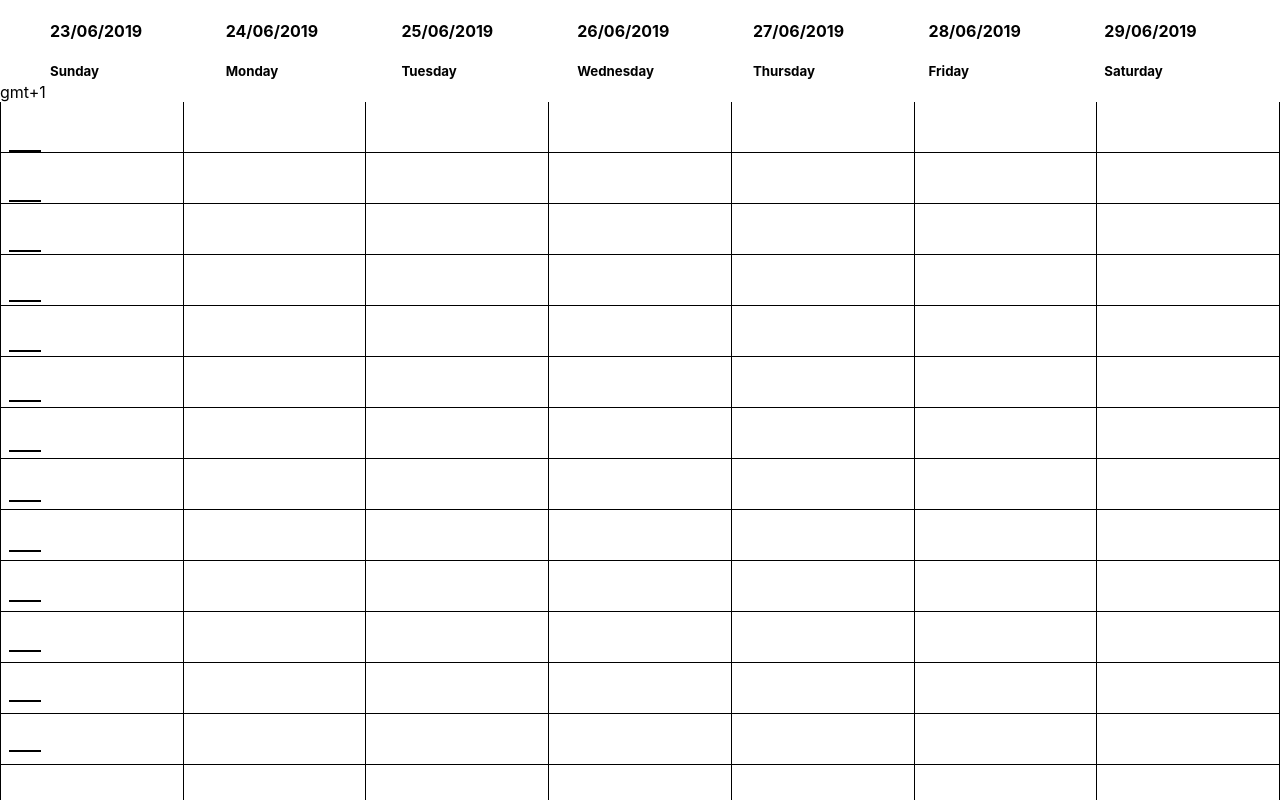
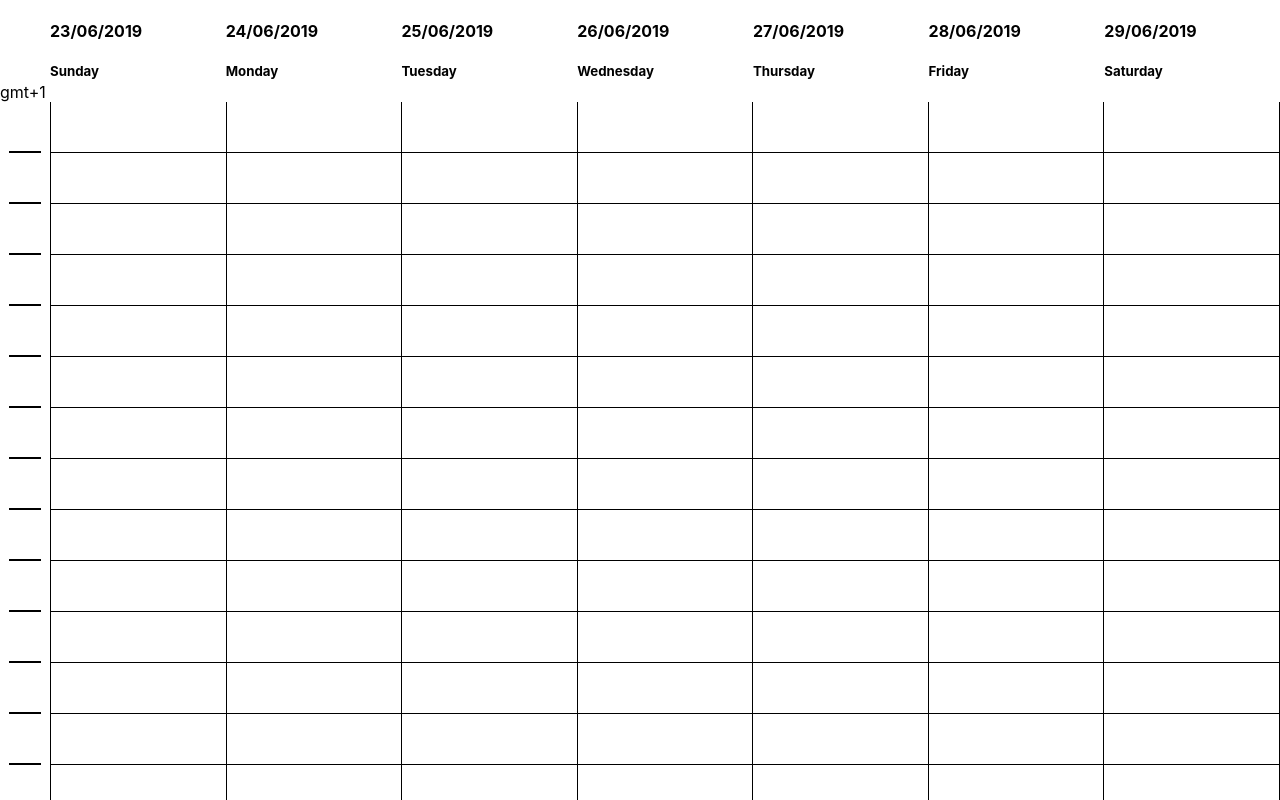
Before and after one commit to bartlomiejzuber/react-calendar, a React (Create React App) app: page / in a window 1280 px wide. Shown: the top 800 px of the page. Built offline with nearby package versions, Linux system fonts and the light colour scheme.

Commit message:
timeline component updated

```diff
--- a/src/components/Timeline/Timeline.scss
+++ b/src/components/Timeline/Timeline.scss
@@ -1,15 +1,13 @@
 .timeline {
   min-width: 30px;
   padding: 0 10px;
-  position: absolute;
-  left: 0;
-}
 
   .time-line_hour-span {
     position: relative;
     display: flex;
     align-items: flex-end;
     justify-content: center;
+    height: 51px;
 
     &:after {
       content: "";
@@ -19,3 +17,4 @@
       bottom: 0;
     }
   }
+}
--- a/src/components/Timeline/Timeline.tsx
+++ b/src/components/Timeline/Timeline.tsx
@@ -1,18 +1,20 @@
 import React from "react";
 import "./Timeline.scss";
 import HourSpan from "../TimeSpans/HourSpan/HourSpan";
-import { HOURS_IN_DAY } from "../../const/timeConst";
+import { HOURS_IN_DAY_ARRAY } from "../../const/timeConst";
 
-interface TimelineProps {
+interface TimelineProps {}
 
-}
-
-const hoursArray = Array.from(Array(HOURS_IN_DAY), (x, index) => index + 1);
 const Timeline: React.FC<TimelineProps> = () => {
   return (
     <div className="timeline">
-      {hoursArray.map(hour => (
-        <HourSpan key={hour} className="time-line_hour-span" hour={hour} withoutQuarters/>
+      {HOURS_IN_DAY_ARRAY.map(hour => (
+        <HourSpan
+          key={hour}
+          className="time-line_hour-span"
+          hour={hour}
+          withoutQuarters
+        />
       ))}
     </div>
   );
```
Lines whose indentation alone changed are shown as unchanged.
